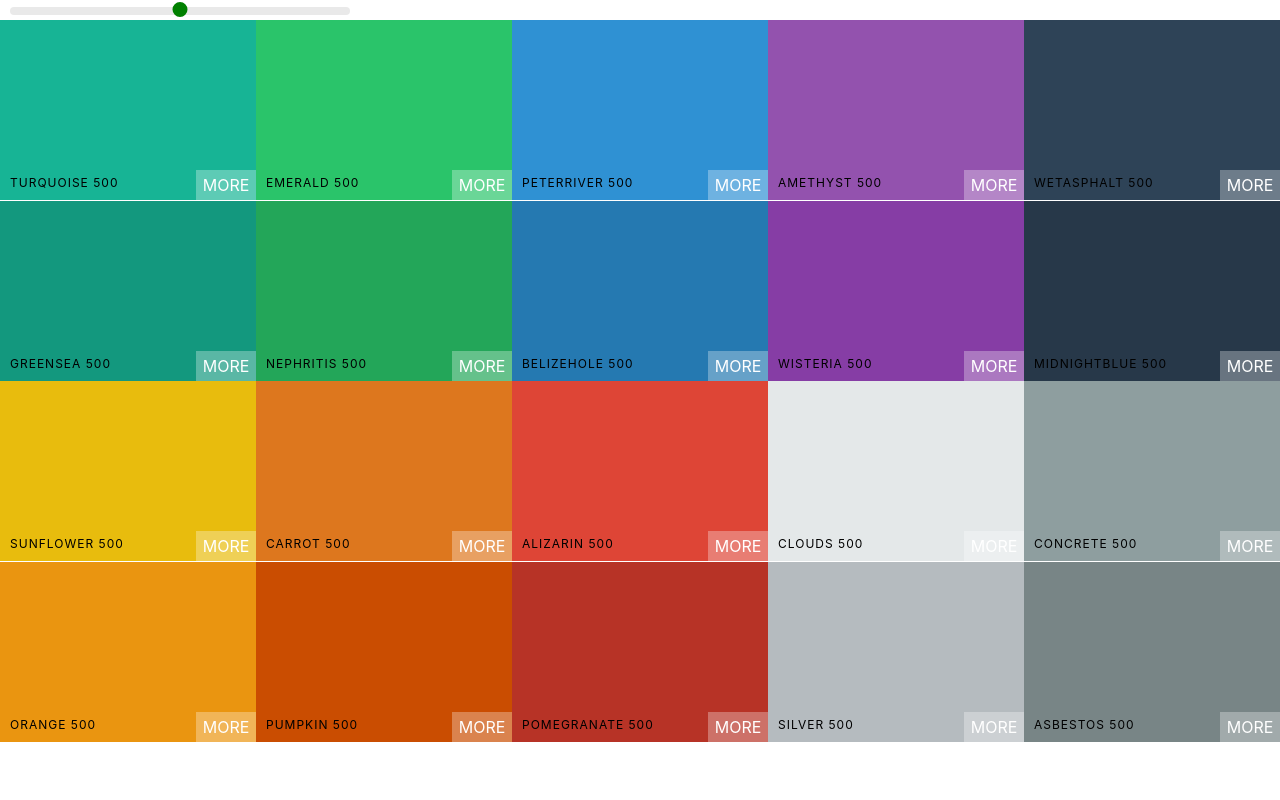
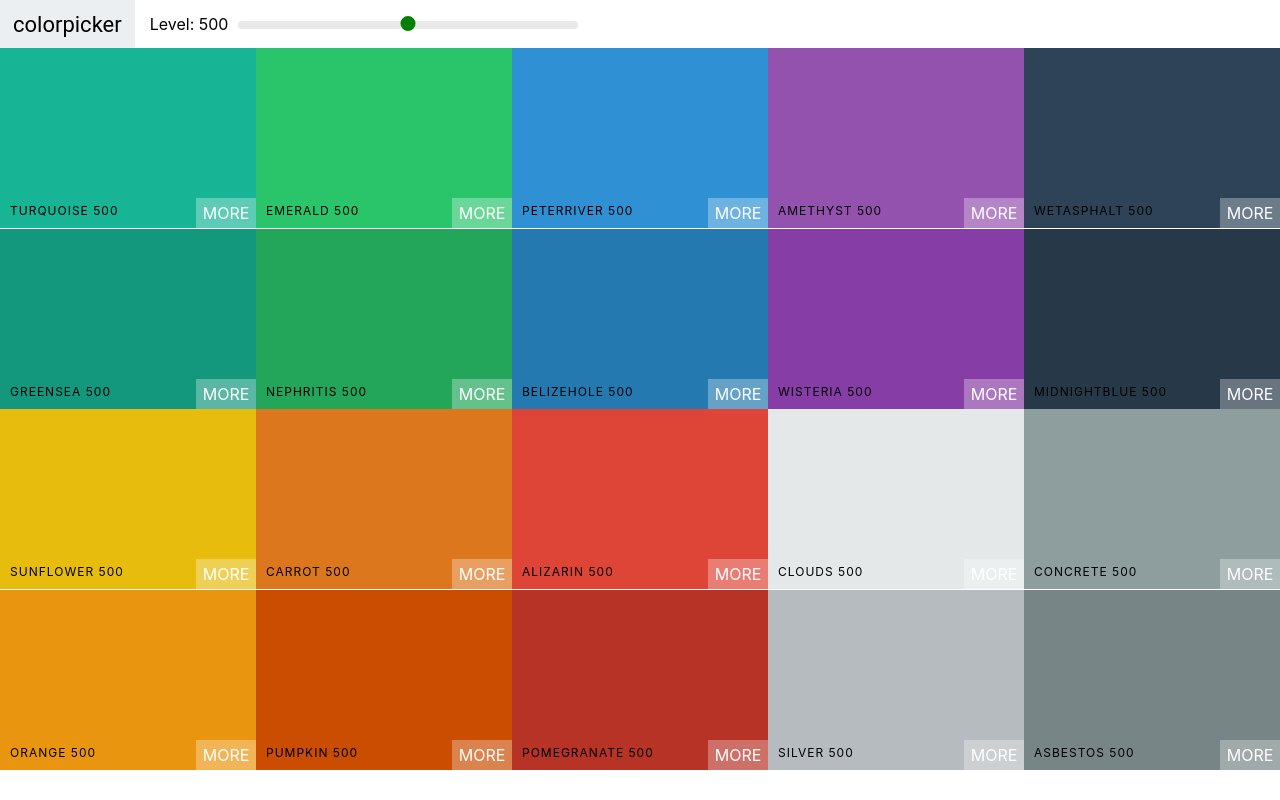
Before and after one commit to tariq-s/color-project, a React (Create React App) app in the folder colors-app/: page /palette/flat-ui-colors-american in a window 1280 px wide. Built offline with nearby package versions, Linux system fonts and the light colour scheme.

Commit message:
add navbar and font

```diff
--- /dev/null
+++ b/colors-app/src/Navbar.css
@@ -0,0 +1,49 @@
+.navbar {
+  display: flex;
+  align-items: center;
+  justify-content: flex-start;
+  height: 6vh;
+}
+
+.logo {
+  margin-right: 15px;
+  padding: 0 13px;
+  font-size: 22px;
+  background-color: #eceff1;
+  font-family: Roboto;
+  height: 100%;
+  display: flex;
+  align-items: center;
+}
+
+.logo a {
+  text-decoration: none;
+  color: black;
+}
+
+.slider {
+  width: 340px;
+  margin: 0 10px;
+  display: inline-block;
+}
+
+.slider .rc-slider-track {
+  background-color: transparent;
+}
+
+.slider .rc-slider-rail {
+  height: 8px;
+}
+
+.slider .rc-slider-handle,
+.slider .rc-slider-handle :active,
+.slider .rc-slider-handle:focus,
+.slider .rc-slider-handle:hover {
+  background-color: green;
+  outline: none;
+  border: 2px solid green;
+  box-shadow: none;
+  width: 15px;
+  height: 15px;
+  margin-top: -px;
+}
--- /dev/null
+++ b/colors-app/src/Navbar.js
@@ -0,0 +1,27 @@
+import React, { Component } from "react";
+import "./Navbar.css";
+import Slider from "rc-slider";
+export default class Navbar extends Component {
+  render() {
+    const { level, changeLevel } = this.props;
+    return (
+      <nav className="navbar">
+        <div className="logo">
+          <a href="#">colorpicker</a>
+        </div>
+        <div className="slider-container">
+          <span>Level: {level}</span>
+          <div className="slider">
+            <Slider
+              defaultValue={level}
+              min={100}
+              max={900}
+              step={100}
+              onChange={changeLevel}
+            />
+          </div>
+        </div>
+      </nav>
+    );
+  }
+}
--- a/colors-app/src/Palette.css
+++ b/colors-app/src/Palette.css
@@ -4,30 +4,3 @@
 .palette-colors {
   height: 90%;
 }
-
-.slider {
-  width: 340px;
-  margin: 0 10px;
-  display: inline-block;
-}
-
-.slider .rc-slider-track {
-  background-color: transparent;
-}
-
-.slider .rc-slider-rail {
-  height: 8px;
-}
-
-.slider .rc-slider-handle,
-.slider .rc-slider-handle :active,
-.slider .rc-slider-handle:focus,
-.slider .rc-slider-handle:hover {
-  background-color: green;
-  outline: none;
-  border: 2px solid green;
-  box-shadow: none;
-  width: 15px;
-  height: 15px;
-  margin-top: -px;
-}
--- a/colors-app/src/Palette.js
+++ b/colors-app/src/Palette.js
@@ -2,8 +2,7 @@
 import "rc-slider/assets/index.css";
 import "./Palette.css";
 import ColorBox from "./ColorBox";
-
-import Slider from "rc-slider";
+import Navbar from "./Navbar";
 
 export default class Palette extends Component {
   constructor(props) {
@@ -22,16 +21,7 @@
     ));
     return (
       <div className="palette">
-        <div className="slider">
-          <Slider
-            defaultValue={level}
-            min={100}
-            max={900}
-            step={100}
-            onChange={this.changeLevel}
-          />
-        </div>
-
+        <Navbar level={level} changeLevel={this.changeLevel} />
         <div className="palette-colors">{colorBoxes}</div>
       </div>
     );
```
